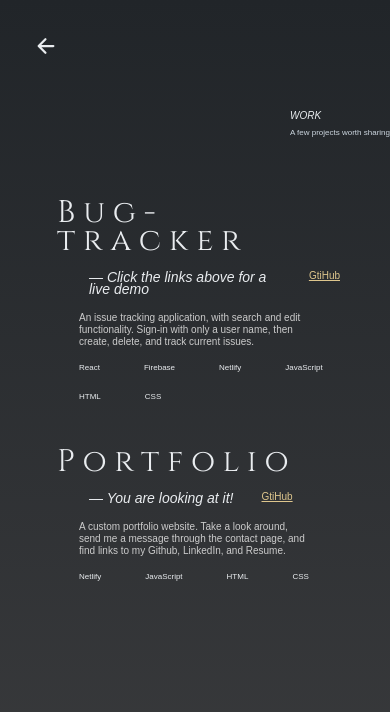
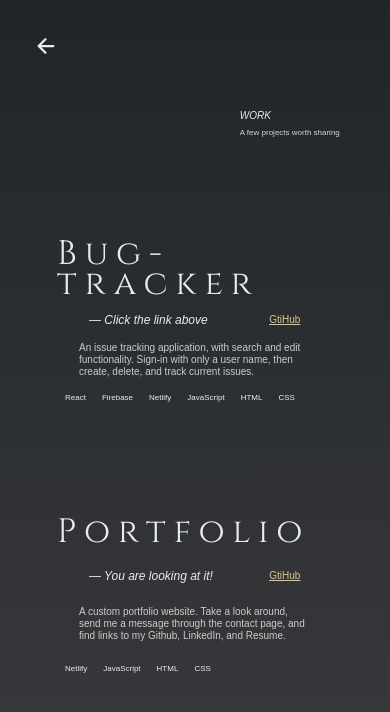
Before and after one commit to WaterColours02/Responsive-Porfolio-Website, a website: page index.html in a window 390 px wide. Both pictures are taken after a click on the link "Work". Drawn offline with nearby package versions, Linux system fonts and the light colour scheme.

Commit message:
updated media queries

```diff
--- a/index.html
+++ b/index.html
@@ -171,16 +171,15 @@
 
           <h2 class="section-subheading skills-heading">My skills</h2>
           <div class="skills-container">
-            <p>REACT</p>
-            <p>SCSS</p>
-            <p>JS</p>
+            <p>React</p>
+            <p>JavaScript</p>
             <p>CSS</p>
-            <p>HTML5</p>
+            <p>HTML</p>
           </div>
           <a
             class="resume"
             href=""
-            >Resume</a
+            >Linked-In</a
           >
         </div>
       </div>
@@ -216,7 +215,7 @@
               >Bug-tracker</a
             >
             <div class="project-links">
-              <p class="project-demo">  — Click the links above for a live demo </p>
+              <p class="project-demo">  — Click the link above </p>
               <a class="project-github" href="http://">GtiHub</a>
             </div>
             <p class="project-description"> An issue tracking application, with search and edit functionality. Sign-in with only a user name, then create, delete, and track current issues. </p>
--- a/querries.css
+++ b/querries.css
@@ -73,9 +73,15 @@
     padding-top: 2.2rem;
   }
 
+  .section-text {
+    font-size: 1.4rem;
+    line-height: 1.8rem;
+  }
+
   .contact-form {
-    gap: 2.2rem;
+    gap: 1.8rem;
     padding: 0 4.4rem;
+    margin: 4.2rem auto;
   }
 
   .contact-form input {
@@ -84,6 +90,7 @@
 
   .btn-send {
     padding: 1.2rem 2.2rem;
+    font-size: 1.6rem;
   }
 
   .section-work-container {
@@ -112,6 +119,11 @@
     grid-column: 3 / span 15; */
   }
 
+  .project-giant-link:link,
+  .project-giant-link {
+    font-size: 8vh;
+  }
+
   .project-demo {
     font-size: 1.6rem;
   }
@@ -126,7 +138,8 @@
 
   .project-description {
     margin-right: 3.2rem;
-    font-size: 1.6rem;
+    font-size: 1.4rem;
+    line-height: 1.6rem;
   }
 }
 
@@ -141,7 +154,7 @@
 
   .work-text-box {
     grid-row: 1 / span 1;
-    grid-column: 8 / span 6;
+    grid-column: 7 / span 6;
   }
 
   .project-giant-link-box {
@@ -149,17 +162,48 @@
     grid-column: 3 / span 11;
   }
 
+  .project-giant-link,
+  .project-giant-link:link {
+    font-size: 6vh;
+  }
+
   .project-card {
     /* max-width: 60vw; */
   }
 
+  .project-demo {
+    font-size: 1.2rem;
+  }
+
   .project-description {
     margin-right: 3.2rem;
-    font-size: 1.4rem;
+    font-size: 1.2rem;
+    line-height: 1.2rem;
+    padding-right: 5.4rem;
   }
 
   .project-tech-stack {
     flex-wrap: wrap;
+  }
+
+  .section-text {
+    font-size: 1.8rem;
+  }
+
+  .skills-heading {
+    margin-top: 4.2rem;
+    font-size: 2.4rem;
+  }
+  .skills-container {
+    gap: 2.4rem;
+  }
+
+  .skills-container p {
+    font-size: 1.4rem;
+  }
+
+  .resume {
+    margin-top: 3.2rem;
   }
 }
 
@@ -215,6 +259,23 @@
   .message::placeholder {
     font-size: 1.2rem;
   } */
+
+  .project-giant-link,
+  .project-giant-link:link {
+    font-size: 4vh;
+  }
+
+  .project-giant-link-box {
+    margin: 8rem auto;
+  }
+
+  .project-tech-stack {
+    gap: 0.8rem;
+  }
+
+  .project-tech-stack p {
+    margin-left: 0.8rem;
+  }
 }
 
 @media (max-width: 32em) {
@@ -259,7 +320,7 @@
 
   .work-text-box {
     grid-row: 1 / span 1;
-    grid-column: 8 / span 6;
+    grid-column: 7 / span 6;
   }
 
   .work-heading {
@@ -279,7 +340,12 @@
     grid-column: 1 / span 10; */
     max-width: 90vw;
     justify-self: center;
-    gap: 1.2rem;
+    gap: 8rem;
+    margin: 4rem auto;
+  }
+
+  .project-links {
+    flex-wrap: nowrap;
   }
 
   .project-github:link {
--- a/style.css
+++ b/style.css
@@ -106,7 +106,6 @@ body {
   font-weight: 400;
   letter-spacing: 1.5rem;
   color: #e9ecef;
-
 }
 
 .section-subheading {
@@ -120,9 +119,9 @@ body {
 .section-text {
   font-size: 2.2rem;
   color: #ccc;
-margin-top: 2.2rem;
+  margin-top: 2.2rem;
   text-align: center;
-  padding: 0 9.2rem
+  padding: 0 9.2rem;
 }
 
 /* Left Nav Bar */
@@ -525,12 +524,12 @@ input:-webkit-autofill:active {
 /* PROJECT LINKS - GIANT TEXT  */
 .project-giant-link-box {
   grid-column: 7 / span 13;
-  display: flex;
-  flex-direction: column;
+  display: grid;
+  grid-template-rows: 1fr 1fr;
   line-height: 0.9;
   row-gap: 3.4rem;
   transform: translateY(2rem);
-  gap: 6rem;
+  gap: 8rem;
 }
 
 .project-giant-link,
@@ -638,8 +637,8 @@ input:-webkit-autofill:active {
 }
 
 .project-links {
-  display: flex;
-  gap: 2.8rem;
+  display: grid;
+  grid-template-columns: 6fr 2fr;
 }
 
 .project-github:link {
```
